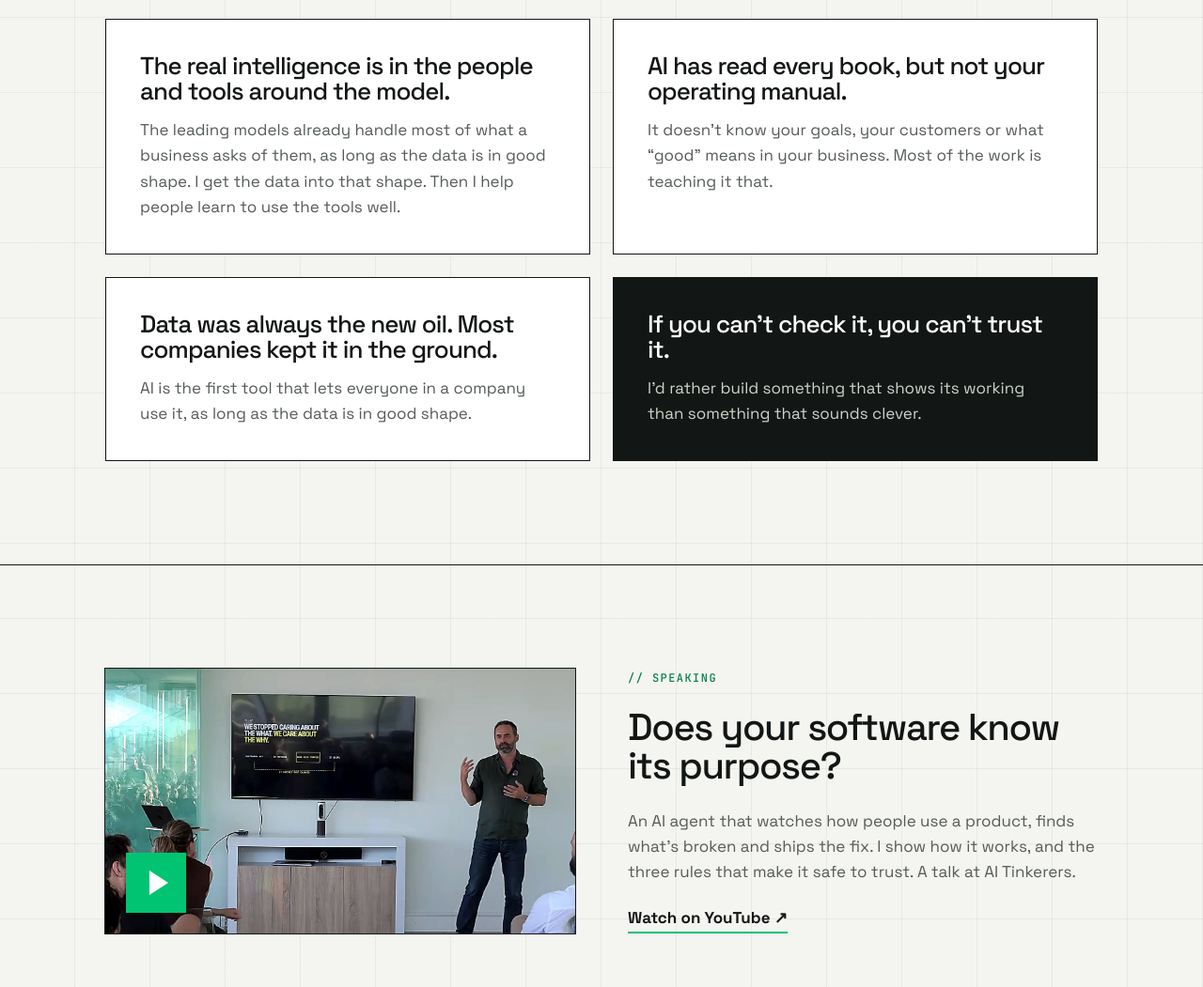
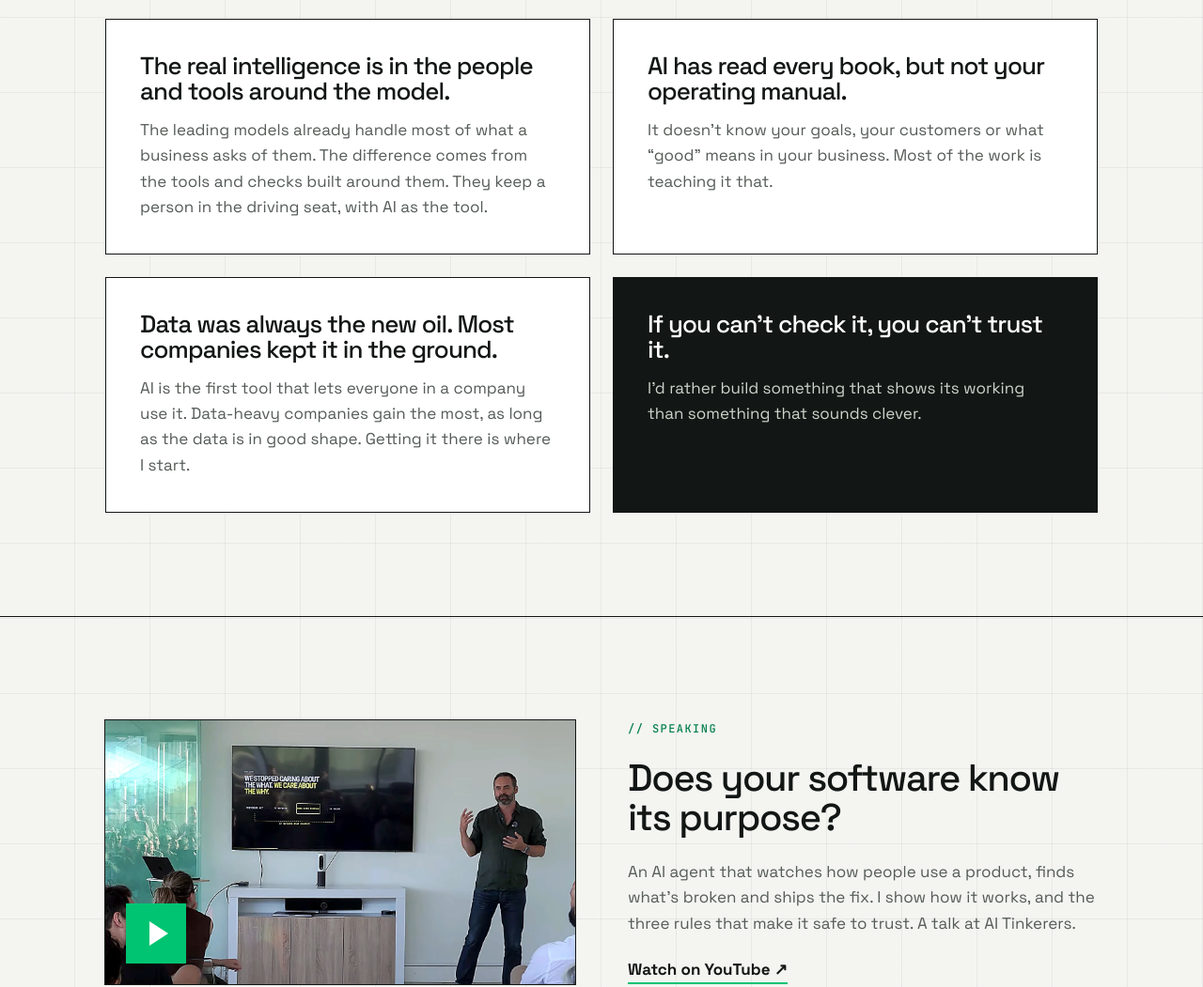
Before and after one commit to tomharvey/tomharvey.github.io, a plain HTML site: page about.html in a window 1280 px wide. Shown: the part 1021-2072 px from the top of the page at 94% size. Drawn offline with Linux system fonts and the light colour scheme.

Commit message:
fix: split the belief cards so data and tooling each have one home
Co-Authored-By: Claude Opus 5.5 <noreply@anthropic.com>
Claude-Session: https://claude.ai/code/session_013GJpfk9cFaaYRuPYUTBvqP

```diff
--- a/about.html
+++ b/about.html
@@ -15,9 +15,9 @@
 <section class="band"><div class="wrap">
 <span class="mono label">What I believe</span><h2 class="rv">A few things I've learned.</h2>
 <div class="cards rv">
-<div class="card"><h3>The real intelligence is in the people and tools around the model.</h3><p>The leading models already handle most of what a business asks of them, as long as the data is in good shape. I get the data into that shape. Then I help people learn to use the tools well.</p></div>
+<div class="card"><h3>The real intelligence is in the people and tools around the model.</h3><p>The leading models already handle most of what a business asks of them. The difference comes from the tools and checks built around them. They keep a person in the driving seat, with AI as the tool.</p></div>
 <div class="card"><h3>AI has read every book, but not your operating manual.</h3><p>It doesn't know your goals, your customers or what “good” means in your business. Most of the work is teaching it that.</p></div>
-<div class="card"><h3>Data was always the new oil. Most companies kept it in the ground.</h3><p>AI is the first tool that lets everyone in a company use it, as long as the data is in good shape.</p></div>
+<div class="card"><h3>Data was always the new oil. Most companies kept it in the ground.</h3><p>AI is the first tool that lets everyone in a company use it. Data-heavy companies gain the most, as long as the data is in good shape. Getting it there is where I start.</p></div>
 <div class="card ink"><h3>If you can't check it, you can't trust it.</h3><p>I'd rather build something that shows its working than something that sounds clever.</p></div>
 </div></div></section>
 
```
Also changed, not shown: index.html (+2 -2 lines).
